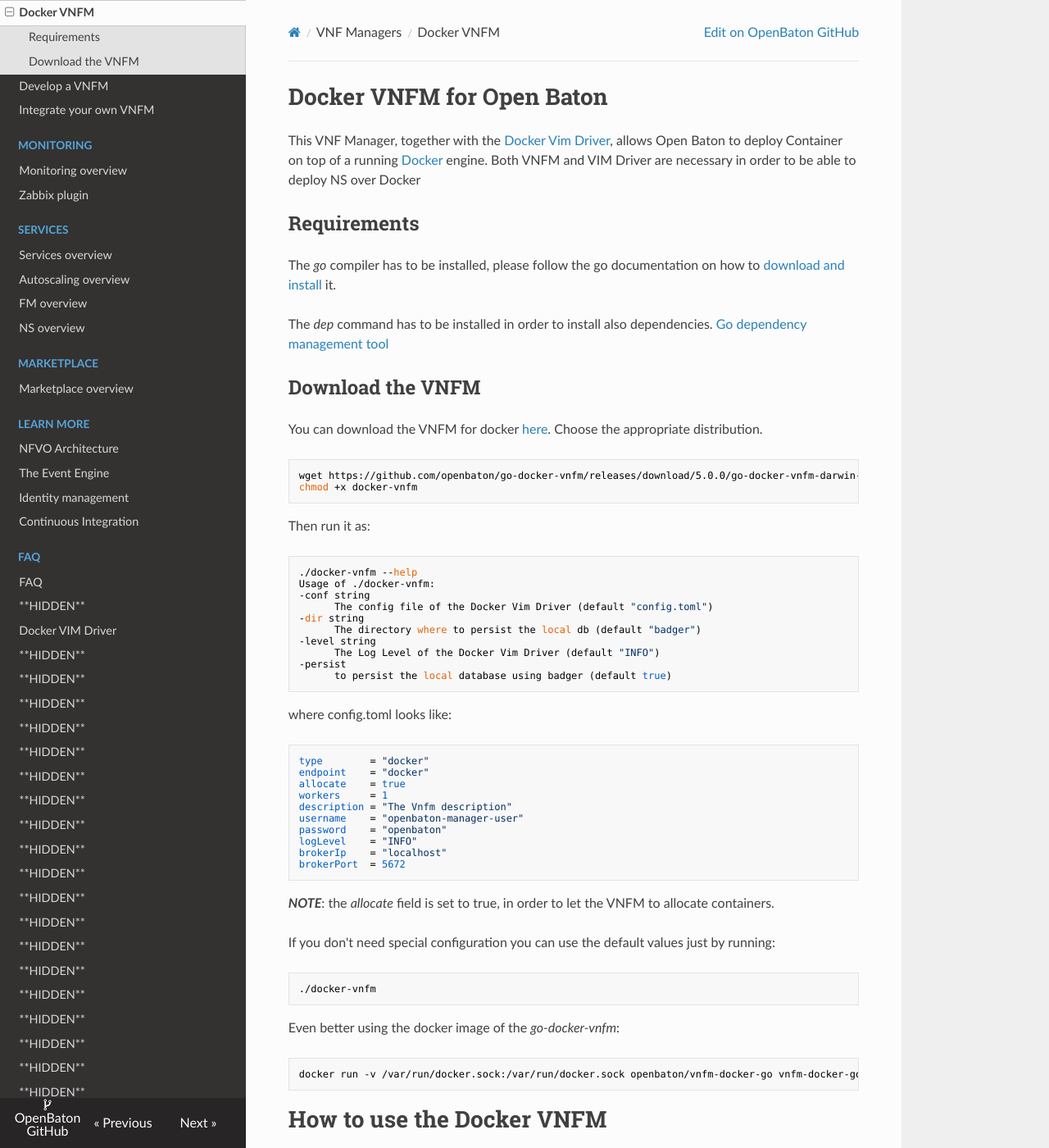
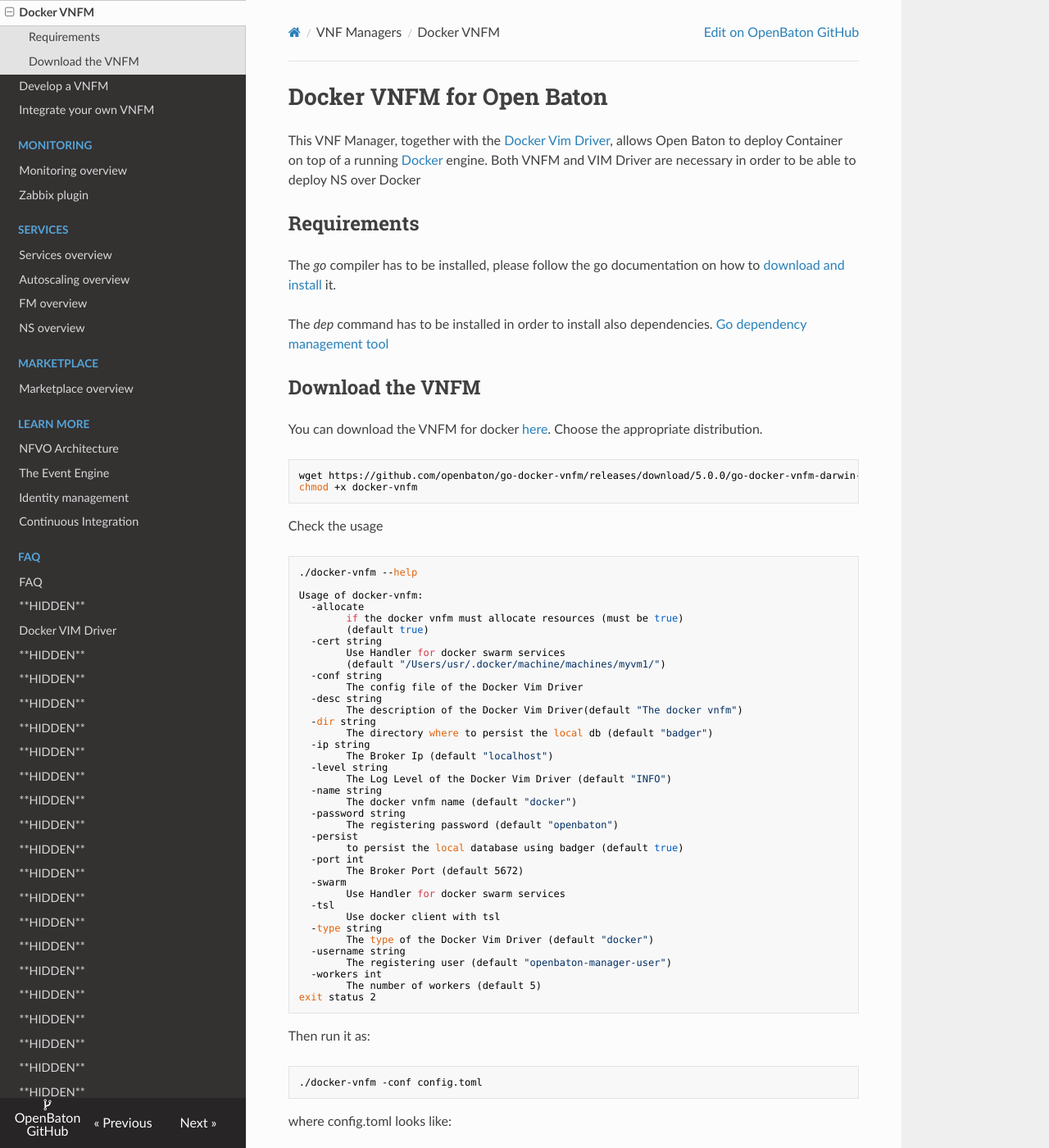
Before and after one commit to openbaton/docs, an MkDocs documentation site: the page built from docs/vnfm-docker.md, in a window 1280 px wide and 1400 px high. Shown: the whole window at 82% size. Built offline with MkDocs 1.6.1, drawn with Linux system fonts in a browser that asks for light colours; nearby versions of some CDN libraries; old or Windows-style settings are respelled for this version of MkDocs.

Commit message:
fix help message docker vnfm vim

````diff
--- a/docs/vnfm-docker.md
+++ b/docs/vnfm-docker.md
@@ -19,19 +19,53 @@
 chmod +x docker-vnfm
 ```
 
+Check the usage
+
+```bash
+./docker-vnfm --help
+
+Usage of docker-vnfm:
+  -allocate
+    	if the docker vnfm must allocate resources (must be true)
+        (default true)
+  -cert string
+    	Use Handler for docker swarm services
+        (default "/Users/usr/.docker/machine/machines/myvm1/")
+  -conf string
+    	The config file of the Docker Vim Driver
+  -desc string
+    	The description of the Docker Vim Driver(default "The docker vnfm")
+  -dir string
+    	The directory where to persist the local db (default "badger")
+  -ip string
+    	The Broker Ip (default "localhost")
+  -level string
+    	The Log Level of the Docker Vim Driver (default "INFO")
+  -name string
+    	The docker vnfm name (default "docker")
+  -password string
+    	The registering password (default "openbaton")
+  -persist
+    	to persist the local database using badger (default true)
+  -port int
+    	The Broker Port (default 5672)
+  -swarm
+    	Use Handler for docker swarm services
+  -tsl
+    	Use docker client with tsl
+  -type string
+    	The type of the Docker Vim Driver (default "docker")
+  -username string
+    	The registering user (default "openbaton-manager-user")
+  -workers int
+    	The number of workers (default 5)
+exit status 2
+```
+
 Then run it as:
 
 ```bash
-./docker-vnfm --help
-Usage of ./docker-vnfm:
--conf string
-      The config file of the Docker Vim Driver (default "config.toml")
--dir string
-      The directory where to persist the local db (default "badger")
--level string
-      The Log Level of the Docker Vim Driver (default "INFO")
--persist
-      to persist the local database using badger (default true)
+./docker-vnfm -conf config.toml
 ```
 
 where config.toml looks like:
````
Also changed, not shown: docs/docker-driver.md (+34 -0 lines).
